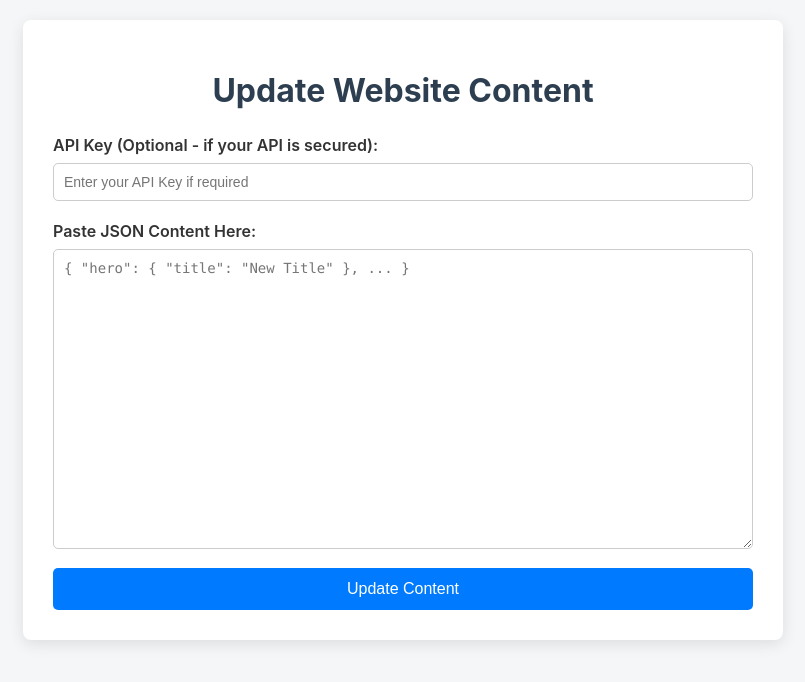
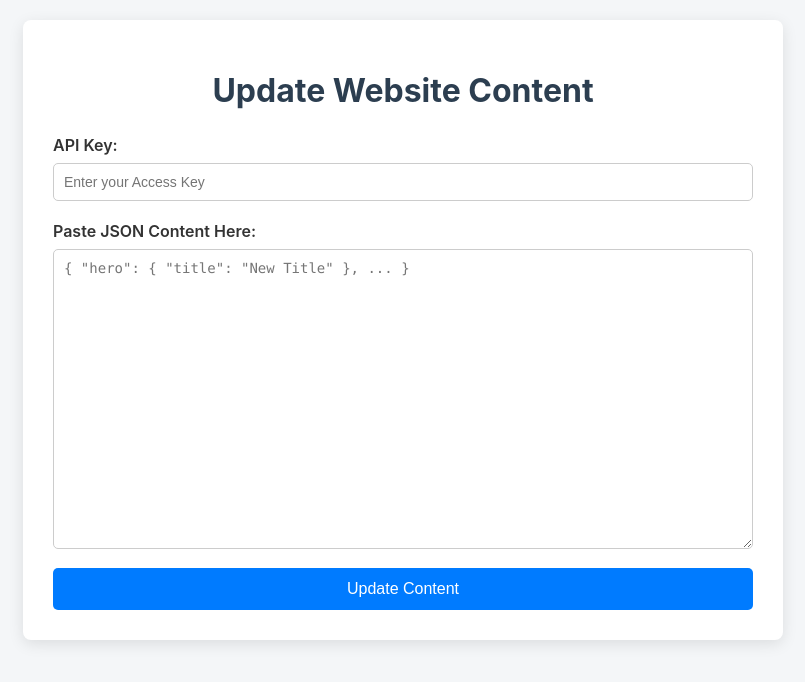
Before and after one commit to Nightclaus/AccelrtV2, a website: page content_editor/index.html in a window 1280 px wide. Shown: the whole page, without its empty margins (237-1042 px from the left). Drawn offline with Linux system fonts and the light colour scheme.

Commit message:
Added packages

```diff
--- a/content_editor/index.html
+++ b/content_editor/index.html
@@ -103,8 +103,8 @@
         <h1>Update Website Content</h1>
 
         <div class="api-key-group">
-            <label for="apiKey">API Key (Optional - if your API is secured):</label>
-            <input type="password" id="apiKey" placeholder="Enter your API Key if required">
+            <label for="apiKey">API Key:</label>
+            <input type="password" id="apiKey" placeholder="Enter your Access Key">
         </div>
 
         <div class="form-group">
--- /dev/null
+++ b/package.json
@@ -0,0 +1,6 @@
+{
+  "dependencies": {
+    "firebase": "^11.9.0",
+    "firebase-admin": "^13.4.0"
+  }
+}
```
Also changed, not shown: 1 other file.
